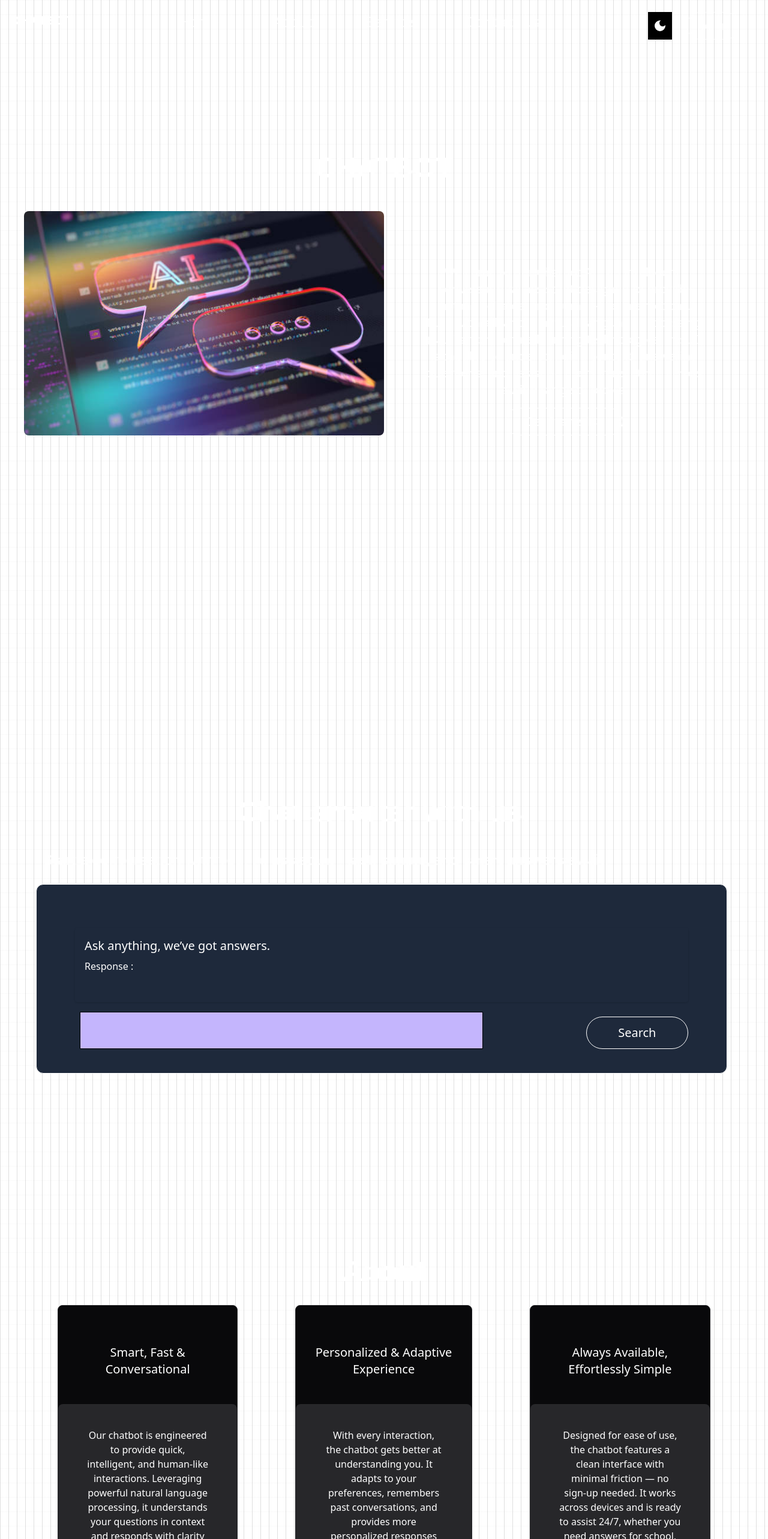
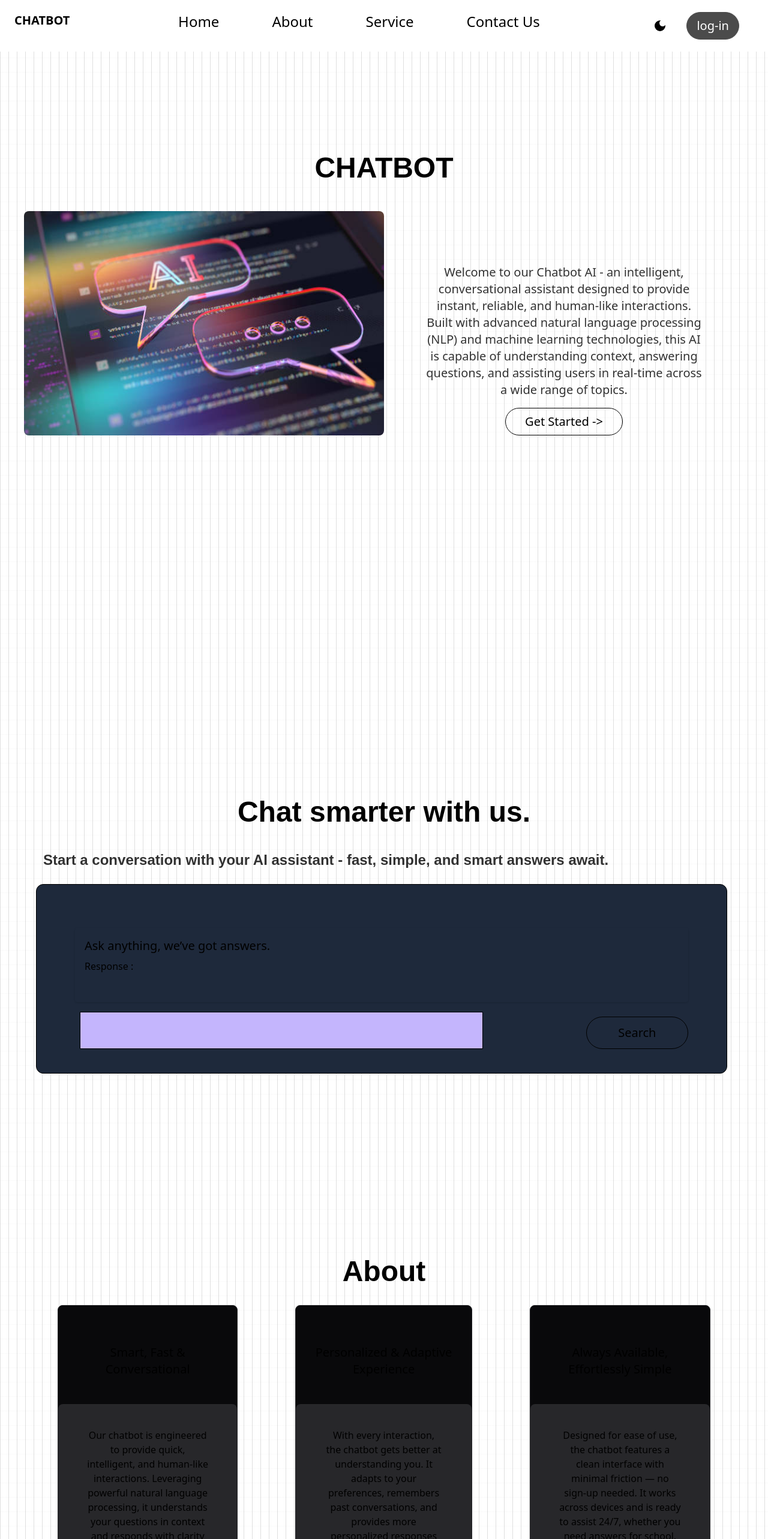
Before and after one commit to ROHITDUBEY777/Chatbot-AI, a React (Vite) app: page / in a window 1280 px wide. Shown: the top 2566 px of the page at 60% size. Built offline with nearby package versions, Linux system fonts and the light colour scheme.

Commit message:
new commit 2

```diff
--- a/src/App.jsx
+++ b/src/App.jsx
@@ -12,28 +12,28 @@ import Cards from './components/cards';
 function App() {
   const [darkmode,setdarkmode] = useState(false);
 
-  useEffect(()=>{
-    if(darkmode)
-    {
-      document.documentElement.classList.add('dark');
-    }
-    else{
-      document.documentElement.classList.remove('dark');
-    }
 
-  },[darkmode])
-
+    useEffect(()=>{
+        if(darkmode)
+        {
+            document.documentElement.classList.add('dark');
+        }
+        else
+        {
+            document.documentElement.classList.remove('dark')
+        }
+    })
 
 
   return (
 
-<div className="absolute top-0 px-0 md:w-full w-full bg-[linear-gradient(to_right,#4f4f4f2e_1px,transparent_1px),linear-gradient(to_bottom,#8080800a_1px,transparent_1px)] bg-[size:14px_24px] bg-white dark:bg-[#09090b]  ">
+<div className={`absolute top-0 px-0 md:w-full w-full bg-[linear-gradient(to_right,#4f4f4f2e_1px,transparent_1px),linear-gradient(to_bottom,#8080800a_1px,transparent_1px)] bg-[size:14px_24px] ${darkmode?"bg-[#09090b] ":"bg-white text-black"} `}>
   {/* <div class="relative h-full w-full bg-white"><div class="absolute bottom-0 left-0 right-0 top-0 bg-[linear-gradient(to_right,#4f4f4f2e_1px,transparent_1px),linear-gradient(to_bottom,#4f4f4f2e_1px,transparent_1px)] bg-[size:14px_24px] [mask-image:radial-gradient(ellipse_80%_50%_at_50%_0%,#000_70%,transparent_110%)]"></div></div> */}
 
       <Hero darkmode={darkmode} setdarkmode={setdarkmode} />
 
-      <API />
-       <Cards />
+      <API darkMode={darkmode} />
+       <Cards darkmode={darkmode} />
 
       <Footer/>
   </div>
--- a/src/components/API.jsx
+++ b/src/components/API.jsx
@@ -2,12 +2,13 @@ import {useState,useEffect,useRef} from 'react'
 import {  easeIn, inView, motion,useAnimation , useInView  } from 'framer-motion';
 import axios from 'axios';
 import { IoSend } from "react-icons/io5";
+
 "use client"
 
 
 
 
-const API = () => {
+const API = ({darkMode }) => {
   const[input ,setinput] = useState(" ");
   const[reply,setreply] = useState( " ");
   const[loading,setLoading] = useState( false );
@@ -92,21 +93,23 @@ return response.data.candidates[0].content.parts[0].text;
  }
 }
 
+
+
   return (
-    <div id='service' className='flex  flex-col w-full items-center  mt-[15vh]   justify-center min-h-screen '>
+    <div id='service' className={`flex  flex-col w-full items-center  ${darkMode?"text-white":"text-black"}  mt-[15vh]   justify-center min-h-screen `}>
       <div className='items-center justify-center  w-full '>
     <motion.h1
 
      initial={{opacity:0,y:40}}
      animate={{opacity:1,y:0}}
      transition={{duration:1,ease:"easeOut"}}
-    className='poppins flex text-5xl text-white text-center mb-10  justify-center '>Chat smarter with us.</motion.h1>
+    className={`poppins flex text-5xl text-center  mb-10   justify-center `}>Chat smarter with us.</motion.h1>
     <motion.p
      ref={reftext}
      initial = {{opacity:0 , y: 40}}
      animate={controlstext}
      transition={{duration:1,ease: "easeOut"}}
-    className='poppins  flex  mb-6 text-base opacity-80 md:mx-10   md:px-8 md:w-fit md:text-xl lg:text-2xl text-center text-white'>Start a conversation with your AI assistant - fast, simple, and smart answers await.</motion.p>
+    className='poppins  flex  mb-6 text-base opacity-80 md:mx-10   md:px-8 md:w-fit md:text-xl lg:text-2xl text-center '>Start a conversation with your AI assistant - fast, simple, and smart answers await.</motion.p>
 
     <motion.div
      ref={refcard}
@@ -114,12 +117,12 @@ return response.data.candidates[0].content.parts[0].text;
      animate={controlscard}
      transition={{duration:1,ease: "easeOut"}}
 
-    className='flex flex-col w-full    justify-center md:w-[41rem] md:mx-15 lg:w-9/10 px-4 hover:border-1  z-10 hover:border-yellow-400 border    py-6    mb-8 md:px-16 md:py-10     text-white rounded-xl     bg-[#1e293b]'>
+    className='flex flex-col w-full    justify-center md:w-[41rem] md:mx-15 lg:w-9/10 px-4 hover:border-1  z-10 hover:border-yellow-400 border    py-6    mb-8 md:px-16 md:py-10     rounded-xl     bg-[#1e293b]'>
       {reply && (
         <div className='mt-[4vh] p-4 rounded shadow '>
-          <h1 className='text-base text-white md:text-xl mb-2'>Ask anything, we’ve got answers.</h1>
-          <h2 className='text-base  text-white   ' > Response : </h2>
-          <p className='text-white md:text-base text-base py-4 '>{"Thinking" ? reply : "loading"}</p>
+          <h1 className='text-base md:text-xl mb-2'>Ask anything, we’ve got answers.</h1>
+          <h2 className='text-base    ' > Response : </h2>
+          <p className='md:text-base text-base py-4 '>{"Thinking" ? reply : "loading"}</p>
           </div>
       )}
       <div className='flex flex-col md:flex-row md:gap-8 lg:flex-row xl:flex-row justify-between '>
@@ -128,7 +131,7 @@ return response.data.candidates[0].content.parts[0].text;
         value={input}
         onChange={(e)=> setinput(e.target.value)}
         className='text-base text-black border bg-[#c4b5fd] w-full md:w-[42rem] mt-[2vh] px-4 mx-2 py-2 '  />
-        <motion.button type='button' whileTap={{scale:1.1}} onClick={(e)=>handlesubmit(e.preventDefault())} className='mt-[3vh] rounded-full border  hover:shadow-lg  hover:shadow-yellow-500/50 transition-all duration-300 ease-in-out  hover:bg-yellow-400  hover:text-black cursor-pointer text-white px-4 py-3 md:py-3 text-xl  w-full md:w-1/6 '> {loading ? "Thinking....." : "Search"}  </motion.button>
+        <motion.button type='button' whileTap={{scale:1.1}} onClick={(e)=>handlesubmit(e.preventDefault())} className='mt-[3vh] rounded-full border  hover:shadow-lg  hover:shadow-yellow-500/50 transition-all duration-300 ease-in-out  hover:bg-yellow-400  hover:text-black cursor-pointer px-4 py-3 md:py-3 text-xl  w-full md:w-1/6 '> {loading ? "Thinking....." : "Search"}  </motion.button>
         </div>
     </motion.div>
         </div>
--- a/src/components/Cards.jsx
+++ b/src/components/Cards.jsx
@@ -4,7 +4,7 @@ import {motion,useAnimation ,easeInOut, useInView } from "framer-motion";
 import { useEffect } from 'react';
 
 
-const Cards = () => {
+const Cards = ({darkmode}) => {
 const refcard = useRef(null);
 const reftext = useRef(null);
 const [prevscroll,setprevscroll] = useState(0);
@@ -36,28 +36,28 @@ const [scrollingdown,setscrollingdown]   = useState(false);
   return (
     <div
 
-     className='' >
+     className={`${darkmode?"text-white":"text-black"}`} >
      <motion.h1
       ref={reftext}
       initial={{opacity:0.2,y:40}}
       animate={{opacity:1,y:0}}
       transition={{duration:1,ease:"easeOut"}}
       id='About'
-     className='poppins text-white mt-[15vh] text-center text-5xl mb-8  '>About</motion.h1>
+     className='poppins mt-[15vh] text-center text-5xl mb-8  '>About</motion.h1>
     <motion.div
          ref={refcard}
           initial={{opacity:0,y:40}}
           animate={controls}
           transition={{duration:1,ease:"easeOut"}}
 
-           className='flex flex-col gap-34   justify-center   px-4  lg:flex-row md:gap-24   md:px-4 lg:px-24  min-h-screen  text-white    '>
+           className='flex flex-col gap-34   justify-center   px-4  lg:flex-row md:gap-24   md:px-4 lg:px-24  min-h-screen     '>
        {cardsobj.map((item)=>(
          <div
 
            key={item.id} className='bg-[#09090b] md:mx-24 lg:mx-0  md:h-fit  border  border-[#27272a]  hover:border-1 md:hover:border-yellow-400 hover: rounded-lg   cursor-pointer '>
          <ul className=' w-fit h-fit md:h-fit  justify-between items-center text-center  gap- '>
-          <li className='text-white mt-[4vh]  md:px-6 lg:mt-[8vh]   mb-11 text-xl'>{item.title}</li>
-          <p className='text-white rounded-lg  text-center py-4 md:px-6 xl:h-[24rem]  px-4 md:py-10  xl:px-12 bg-[#27272a]   text-base'>{item.description}</p>
+          <li className='mt-[4vh]  md:px-6 lg:mt-[8vh]   mb-11 text-xl'>{item.title}</li>
+          <p className='rounded-lg  text-center py-4 md:px-6 xl:h-[24rem]  px-4 md:py-10  xl:px-12 bg-[#27272a]   text-base'>{item.description}</p>
          </ul>
          </div>
        ))}
--- a/src/components/Hero.jsx
+++ b/src/components/Hero.jsx
@@ -35,8 +35,9 @@ const  Hero = ({darkmode,setdarkmode}) => {
 
     },[inview,scrollingdown,controls]);
 
+
     return (
-        <div  id='Home'  className='min-h-screen  w-full    '>
+        <div  id='Home'  className={`min-h-screen  w-full ${darkmode?"text-white":"text-black opacity-100"}   `}>
 
 
             <Navbar darkmode={darkmode} setdarkmode={setdarkmode}/>
@@ -44,14 +45,14 @@ const  Hero = ({darkmode,setdarkmode}) => {
             initial = {{opacity:0,y:20}}
             animate = {{opacity:1,y:0}}
             transition={{duration : 1 , ease : "easeOut"}}
-            className='poppins text-white text-5xl   font-bold opacity-80 md:text-5xl text-center  mt-[32vh]'>CHATBOT   </motion.h1>
+            className={`poppins  text-5xl   font-bold opacity-80 md:text-5xl  text-center  mt-[32vh]`}>CHATBOT   </motion.h1>
             <div className='flex flex-col  lg:flex-row px-4 w-full  justify-between  md:px-10 mt-[6vh]'>
 
              <motion.img
               initial = {{opacity : 0 , y:20 }}
               animate = {{opacity:1,y:0}}
               transition={{duration : 1 , ease : "easeOut"}}
-              src={Ai} className='rounded-lg bg-[#f5f5f5]  w-3/2 md:w-3/2 lg:w-1/2' />
+              src={Ai} className='rounded-lg   w-3/2 md:w-3/2 lg:w-1/2' />
               <div className='flex flex-col items-center gap-4   '>
 
             <motion.p
@@ -60,12 +61,12 @@ const  Hero = ({darkmode,setdarkmode}) => {
              animate={{opacity:0.8 , y:0}}
              transition={{ duration:1 , ease : 'easeOut'}}
 
-             className=' mt-[4vh] md:mt-[11vh] lg:text-xl xl:text-xl    opacity-70  text-base  md:text-xl  text-center px-3    md:px-16 text-white ' >Welcome to our Chatbot AI - an intelligent, conversational assistant designed to provide instant, reliable, and human-like interactions. Built with advanced natural language processing (NLP) and machine learning technologies, this AI is capable of understanding context, answering questions, and assisting users in real-time across a wide range of topics.</motion.p>
+             className={` mt-[4vh] md:mt-[11vh] lg:text-xl xl:text-xl    text-base  md:text-xl text-center px-3    md:px-16 `} >Welcome to our Chatbot AI - an intelligent, conversational assistant designed to provide instant, reliable, and human-like interactions. Built with advanced natural language processing (NLP) and machine learning technologies, this AI is capable of understanding context, answering questions, and assisting users in real-time across a wide range of topics.</motion.p>
                    <motion.button
                     initial={{opacity:0,y:20}}
                     animate={{opacity:1,y:0}}
                     transition={{duration:1,ease:"easeOut"}}
-                   whileTap={{scale:1.2 }} className=' w-fit px-8    justify-center  hover:bg-yellow-400  hover:text-black md:text-base lg:text-xl rounded-full  md:flex  opacity-70 hover:opacity-100 border cursor-pointer   text-white  py-2 '>
+                   whileTap={{scale:1.2 }} className={`w-fit px-8     justify-center  hover:bg-yellow-400  hover:text-black md:text-base lg:text-xl rounded-full  md:flex  opacity-70  hover:opacity-100 border cursor-pointer    py-2 `}>
 
                                           {`Get Started  ->`}
                                          </motion.button>
--- a/src/components/Navbar.jsx
+++ b/src/components/Navbar.jsx
@@ -68,30 +68,30 @@ const Navbar = ({darkmode,setdarkmode}) => {
 
   return (
     <div >
-     <nav className='flex flex-row  text-white top-0 justify-center fixed  dark:backdrop-blur-3xl z-50  px-6  py-5   w-full '>
-        <ul className='flex flex-row text-2xl  justify-between md:w-screen w-full   '>
+     <nav className={`flex flex-row  text-white top-0 justify-center fixed ${darkmode?" backdrop-blur-3xl":"bg-white"} backdrop-blur-3xl z-50  px-6  py-5   w-full `}>
+        <ul className={`flex flex-row text-2xl   justify-between md:w-screen w-full ${darkmode?"text-white":"text-black   "}  `}>
 
 
 
 
             <li className='  font-bold cursor-normal   text-xl md:text-xl'>CHATBOT </li>
-            <div className='   flex-row md:flex md:text-xl lg:text-2xl  md:gap-6 lg:gap-18 xl:gap-22 hidden justify-center'>
+            <div className='   flex-row md:flex md:text-xl lg:text-2xl   md:gap-6 lg:gap-18 xl:gap-22 hidden justify-center'>
 
-            <li onClick={()=>handlescroll('Home')} className='cursor-pointer opacity-70 hover:opacity-100 hover:text-yellow-400'>Home </li>
-            <li onClick={()=>handlescroll('About')} className='cursor-pointer opacity-70 hover:opacity-100 hover:text-yellow-400'>About </li>
-            <li onClick={()=>handlescroll('service')} className='cursor-pointer opacity-70 hover:opacity-100  hover:text-yellow-400'>Service </li>
-            <li onClick={()=>handlescroll('Contact')} className='cursor-pointer opacity-70 hover:opacity-100  hover:text-yellow-400'>Contact Us  </li>
+            <li onClick={()=>handlescroll('Home')} className='cursor-pointer  hover:text-yellow-400'>Home </li>
+            <li onClick={()=>handlescroll('About')} className='cursor-pointer hover:text-yellow-400'>About </li>
+            <li onClick={()=>handlescroll('service')} className='cursor-pointer   hover:text-yellow-400'>Service </li>
+            <li onClick={()=>handlescroll('Contact')} className='cursor-pointer   hover:text-yellow-400'>Contact Us  </li>
             </div>
           <div className='flex gap-2'>
             <button onClick={()=>
               setdarkmode(!darkmode)
-            } className='px-2 bg-black py-2  cursor-pointer '>
+            } className='px-2  py-2  cursor-pointer '>
               {darkmode? <MdOutlineLightMode /> :<MdDarkMode />}
             </button>
 
 
  <motion.button   onClick={()=>
-               openpopup() } whileTap={{scale:1.2 }} className='md:text-base lg:text-xl rounded-full hover:bg-yellow-400 hover:shadow-xl hover:shadow-yellow-500/50  px-2 py-1 md:px-4 hover:text-black mx-4 md:flex opacity-70 hover:opacity-100 border cursor-pointer   text-white   md:py-2  '>
+               openpopup() } whileTap={{scale:1.2 }} className={`md:text-base lg:text-xl rounded-full ${darkmode?"text-white":"text-black bg-black border-black"} hover:bg-yellow-400 hover:shadow-xl hover:shadow-yellow-500/50  px-2 py-1 md:px-4 hover:text-black mx-4 md:flex opacity-70 hover:opacity-100 border cursor-pointer   text-white   md:py-2  `} >
 
                 log-in
                 </motion.button>
```
Also changed, not shown: tailwind.config.js (added, +12 -0 lines).
